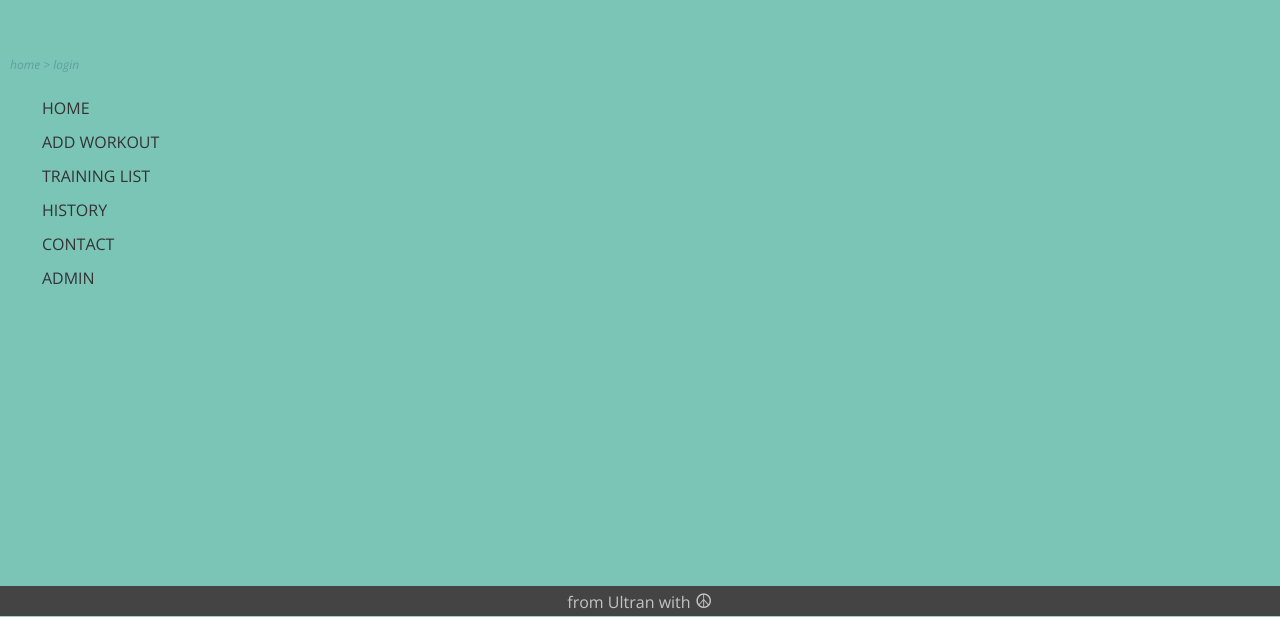
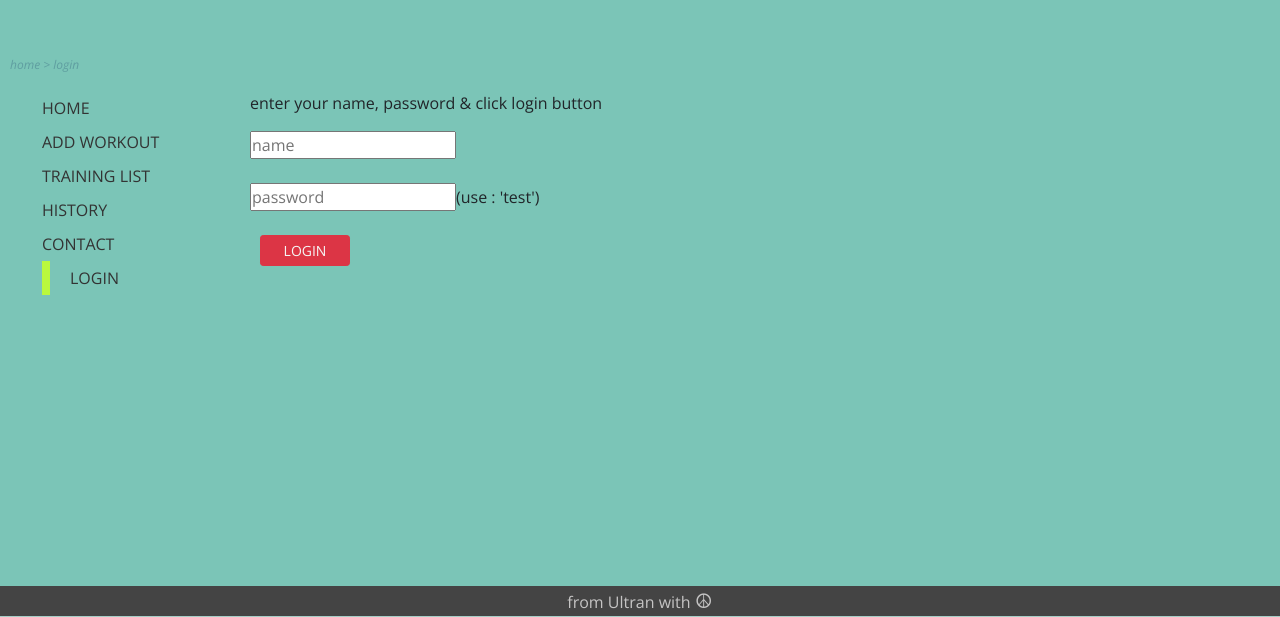
Before and after one commit to slawekmarciniak/train_app_v.2, a React (Create React App) app: page /train_app_v.1/login in a window 1280 px wide. Shown: the part 184-801 px from the top of the page. Built offline with nearby package versions, Linux system fonts and the light colour scheme.

Commit message:
add react context for login functionality, to do style login page

```diff
--- /dev/null
+++ b/src/layoutes/AppContext.js
@@ -0,0 +1,16 @@
+import React, { createContext, useState } from "react";
+
+export const AppContext = createContext();
+
+const AppProvider = ({ children }) => {
+  const [isUserLogged, setIsUserLogged] = useState(false);
+  const toggleLoggedState = () => setIsUserLogged((prevValue) => !prevValue);
+
+  return (
+    <AppContext.Provider value={{ isUserLogged, toggleLoggedState }}>
+      {children}
+    </AppContext.Provider>
+  );
+};
+
+export default AppProvider;
--- a/src/layoutes/Navigation.js
+++ b/src/layoutes/Navigation.js
@@ -7,7 +7,7 @@ const list = [
   { name: "training list", path: "/train_app_v.1/training_list" },
   { name: "history", path: "/train_app_v.1/history" },
   { name: "contact", path: "/train_app_v.1/contact" },
-  { name: "admin", path: "/train_app_v.1/admin" },
+  { name: "login", path: "/train_app_v.1/login" },
 ];
 
 const Navigation = () => {
--- a/src/layoutes/Pages.js
+++ b/src/layoutes/Pages.js
@@ -2,10 +2,12 @@ import React, { useState } from "react";
 import { Route, Switch, useHistory } from "react-router-dom";
 
 import AddWorkout from "../pages/AddWorkout";
+import AppProvider from "./AppContext";
 import DefaultTrainings from "../DataBase/DefaultTrainings";
 import EditWorkout from "../pages/EditWorkout";
 import History from "../pages/History";
 import Home from "../pages/Home";
+import Login from "../pages/Login";
 import TrainingList from "../pages/TrainingList";
 
 import "../styles/Pages.css";
@@ -69,6 +71,7 @@ const Pages = () => {
 
   return (
     <div className="pagesContainer">
+      <AppProvider>
         <Switch>
           <Route
             path="/train_app_v.1/"
@@ -125,7 +128,10 @@ const Pages = () => {
               />
             )}
           />
+
+          <Route path="/train_app_v.1/login" exact render={() => <Login />} />
         </Switch>
+      </AppProvider>
     </div>
   );
 };
--- /dev/null
+++ b/src/pages/Login.js
@@ -0,0 +1,39 @@
+import { useContext } from "react";
+import { AppContext } from "../layoutes/AppContext";
+
+const LoginInputs = () => {
+  return (
+    <>
+      <input id="name" name="name" type="text" placeholder="name" />
+
+      <br />
+      <br />
+      <input name="password" type="password" placeholder="password" />
+      <label htmlFor="password">(use : 'test')</label>
+
+      <br />
+      <br />
+    </>
+  );
+};
+
+const Login = () => {
+  const { toggleLoggedState } = useContext(AppContext);
+  const { isUserLogged } = useContext(AppContext);
+  const loginButtonInformation = isUserLogged ? "logout" : "login";
+  const loginInformation = isUserLogged
+    ? "click button below for logout"
+    : "enter your name, password & click login button";
+
+  return (
+    <div>
+      <p>{loginInformation}</p>
+      {!isUserLogged && <LoginInputs />}
+      <button className="btn btn-danger btn-sm " onClick={toggleLoggedState}>
+        {loginButtonInformation}
+      </button>
+    </div>
+  );
+};
+
+export default Login;
```
Lines whose indentation alone changed are shown as unchanged.
